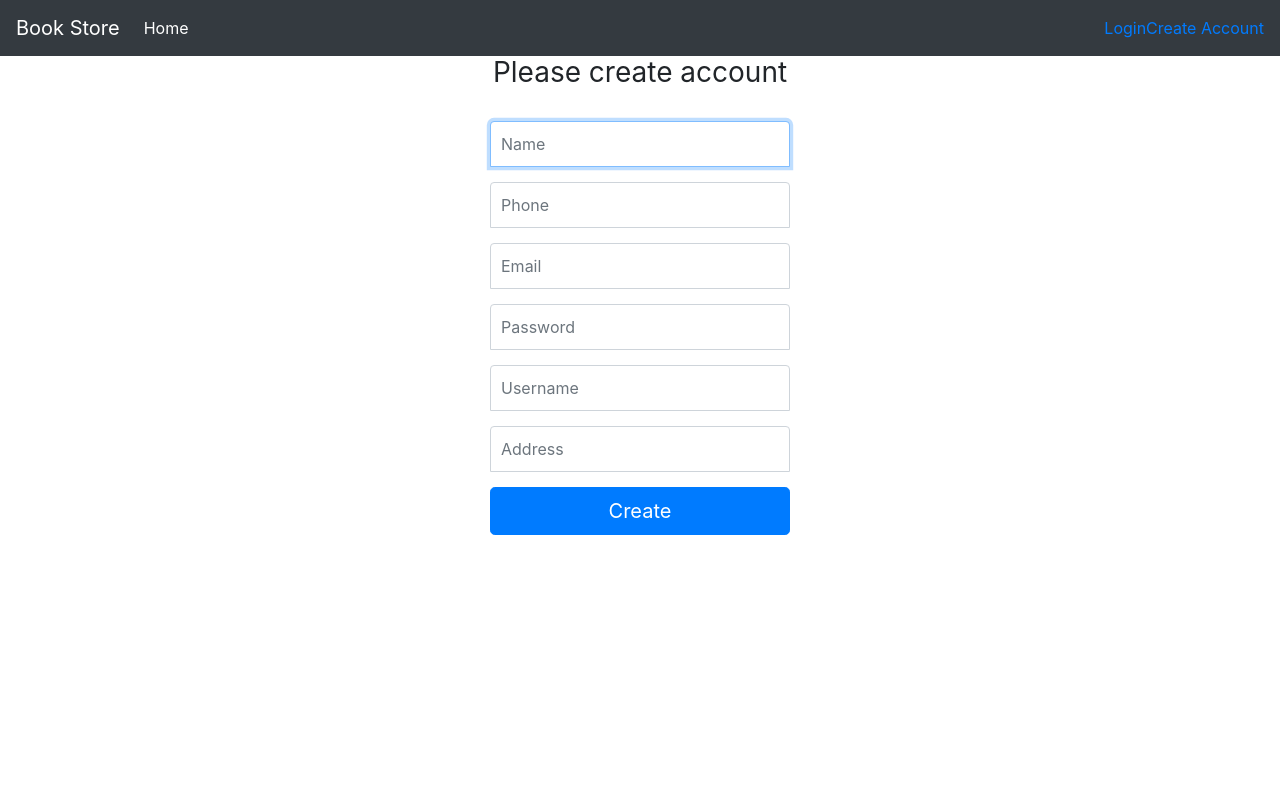
After one commit to TrevorBedsaul/ISA_Project, a Django app: page /create_account in a window 1280 px wide. The commit adds this page. Run offline with Django 3.2, Linux system fonts and the light colour scheme; data that the repository does not hold is empty; parts of the project's set-up code (start-up, migrations or seed data) failed here and were passed over; some libraries are stand-ins or nearby versions.

Commit message:
Make create-account frontend (GET requests only)

```diff
--- a/web_layer/web_layer/urls.py
+++ b/web_layer/web_layer/urls.py
@@ -22,6 +22,7 @@ urlpatterns = [
     url(r'^books/(?P<book_id>\d+)$', views.book_detail, name='book_detail'),
     url(r'^login$', views.login, name='login'),
     url(r'^logout$', views.logout, name='logout'),
-    url(r'^create_listing$', views.create_listing, name='create_listing')
+    url(r'^create_listing$', views.create_listing, name='create_listing'),
+    url(r'^create_account$', views.create_account, name='create_account'),
 
 ]
--- a/web_layer/web_layer_app/forms.py
+++ b/web_layer/web_layer_app/forms.py
@@ -28,12 +28,8 @@ class BookForm(forms.Form):
 
 class UserForm(forms.Form):
     name = forms.CharField(widget=forms.TextInput(attrs={"class":"form-control","placeholder":"Name",'autofocus': 'autofocus','required': 'required'}),label='')
-    phone = forms.CharField(widget=forms.TextInput(attrs={"class":"form-control","placeholder":"Phone",'autofocus': 'autofocus','required': 'required'}),label='')
-    email = forms.EmailField(widget=forms.TextInput(attrs={"class":"form-control","placeholder":"Email",'autofocus': 'autofocus','required': 'required'}),label='')
-    password = forms.CharField(widget=forms.TextInput(attrs={"class":"form-control","placeholder":"Password",'autofocus': 'autofocus','required': 'required'}),label='')
-    username = forms.CharField(widget=forms.TextInput(attrs={"class":"form-control","placeholder":"Title",'autofocus': 'autofocus','required': 'required'}),label='')
-    address = forms.CharField(max_length=200, null=True)
-    buyer_rating = forms.FloatField(widget=forms.TextInput(attrs={"class":"form-control","placeholder":"Buyer Rating"}),label='')
-    buyer_activity_score = forms.FloatField(widget=forms.TextInput(attrs={"class":"form-control","placeholder":"Buyer Activity"}),label='')
-    seller_rating = forms.FloatField(widget=forms.TextInput(attrs={"class":"form-control","placeholder":"Seller Rating"}),label='')
-    seller_activity_score = forms.FloatField(widget=forms.TextInput(attrs={"class":"form-control","placeholder":"Seller Activity"}),label='')
+    phone = forms.CharField(widget=forms.TextInput(attrs={"class":"form-control","placeholder":"Phone", 'required': 'required'}),label='')
+    email = forms.EmailField(widget=forms.TextInput(attrs={"class":"form-control","placeholder":"Email",'required': 'required'}),label='')
+    password = forms.CharField(widget=forms.TextInput(attrs={"class":"form-control","placeholder":"Password",'required': 'required'}),label='')
+    username = forms.CharField(widget=forms.TextInput(attrs={"class":"form-control","placeholder":"Username",'required': 'required'}),label='')
+    address = forms.CharField(widget=forms.TextInput(attrs={"class":"form-control","placeholder":"Address"}),label='')
--- a/web_layer/web_layer_app/templates/base_generic.html
+++ b/web_layer/web_layer_app/templates/base_generic.html
@@ -35,6 +35,7 @@
     </ul>
     {% if not auth %}
       <a class=" nav-item" href="/login">Login <span class="sr-only">(current)</span></a>
+      <a class=" nav-item" href="/create_account">Create Account <span class="sr-only">(current)</span></a>
     {%else %}
     <a class=" nav-item" href="/logout">Logout <span class="sr-only">(current)</span></a>
     {%endif%}
--- /dev/null
+++ b/web_layer/web_layer_app/templates/create_account.html
@@ -0,0 +1,63 @@
+{% extends 'base_generic.html' %}
+{% block title %}Create Account{% endblock %}
+
+{% block content %}
+<style>
+html,
+body {
+  height: 100%;
+}
+
+login {
+  display: -ms-flexbox;
+  display: -webkit-box;
+  display: flex;
+  -ms-flex-align: center;
+  -ms-flex-pack: center;
+  -webkit-box-align: center;
+  align-items: center;
+  -webkit-box-pack: center;
+  justify-content: center;
+  padding-top: 40px;
+  padding-bottom: 40px;
+  background-color: #f5f5f5;
+}
+
+.form-signin {
+  width: 100%;
+  max-width: 330px;
+  padding: 15px;
+  margin: 0 auto;
+}
+.form-signin .form-control {
+  position: relative;
+  box-sizing: border-box;
+  height: auto;
+  padding: 10px;
+  font-size: 16px;
+}
+.form-signin .form-control:focus {
+  z-index: 2;
+}
+.form-signin input[type="text"] {
+  margin-bottom: -1px;
+  border-bottom-right-radius: 0;
+  border-bottom-left-radius: 0;
+}
+.form-signin input[type="password"] {
+  margin-bottom: 10px;
+  border-top-left-radius: 0;
+  border-top-right-radius: 0;
+}
+</style>
+<body class="text-center">
+    <h1 class="h3 mb-3 font-weight-normal">Please create account</h1>
+    <form class="form-signin" method="post">
+        {% csrf_token %}
+        {{ form.as_p }}
+        <button class="btn btn-lg btn-primary btn-block" type="submit">Create</button>
+    </form>
+</body>
+<p>{{ error }}</p>
+
+{% endblock content %}
--- a/web_layer/web_layer_app/views.py
+++ b/web_layer/web_layer_app/views.py
@@ -3,7 +3,7 @@ import urllib.request
 from urllib.error import HTTPError
 from django.http import HttpResponse, HttpResponseRedirect
 from django.urls import reverse
-from .forms import LoginForm, BookForm
+from .forms import LoginForm, BookForm, UserForm
 from django.views.decorators.csrf import csrf_exempt
 import json
 from django.shortcuts import redirect
@@ -156,3 +156,11 @@ def logout(request):
         return HttpResponse(json.dumps({"error": str(type(e))}), status=500)
 
     return HttpResponseRedirect("/")
+
+@csrf_exempt
+def create_account(request):
+    auth = user_logged_in(request)
+    if request.method == "GET":
+        form = UserForm()
+        context = {"form": form, "auth": auth}
+        return render(request, "create_account.html", context)
```
